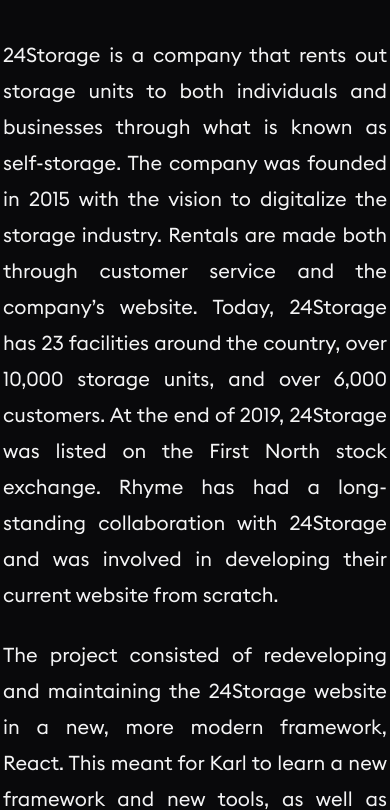
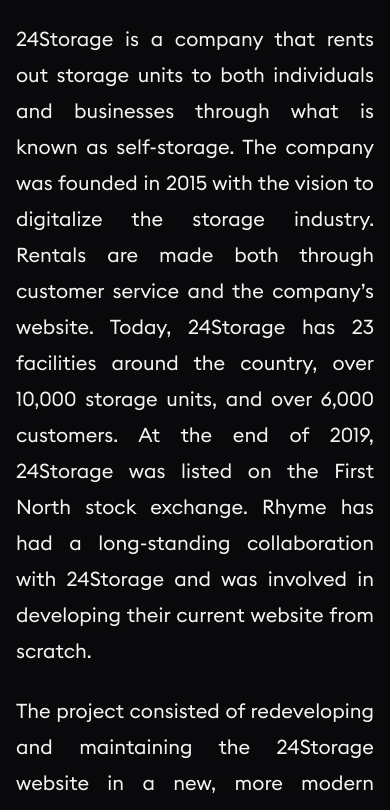
Before and after one commit to karledenstal/karledenstal.dev, an Astro site: page /projects/24storage in a window 390 px wide. Shown: the part 275-1085 px from the top of the page. Built offline with nearby package versions, Linux system fonts and the light colour scheme; Astro itself is replaced by a stand-in of ours.

Commit message:
update styles

```diff
--- a/src/layouts/MarkdownProjectLayout.astro
+++ b/src/layouts/MarkdownProjectLayout.astro
@@ -12,7 +12,7 @@
 ---
 
 <BaseLayout pageTitle={frontmatter.title}>
-  <main class="py-28 w-full max-w-sm lg:max-w-5xl mx-auto">
+  <main class="py-24 px-4 lg:py-28 w-full lg:px-0 lg:max-w-5xl mx-auto">
     <PageHeader headline={frontmatter.title}>
       <Subtitle text={frontmatter.company} />
       <Subtitle text={frontmatter.period} />
```
